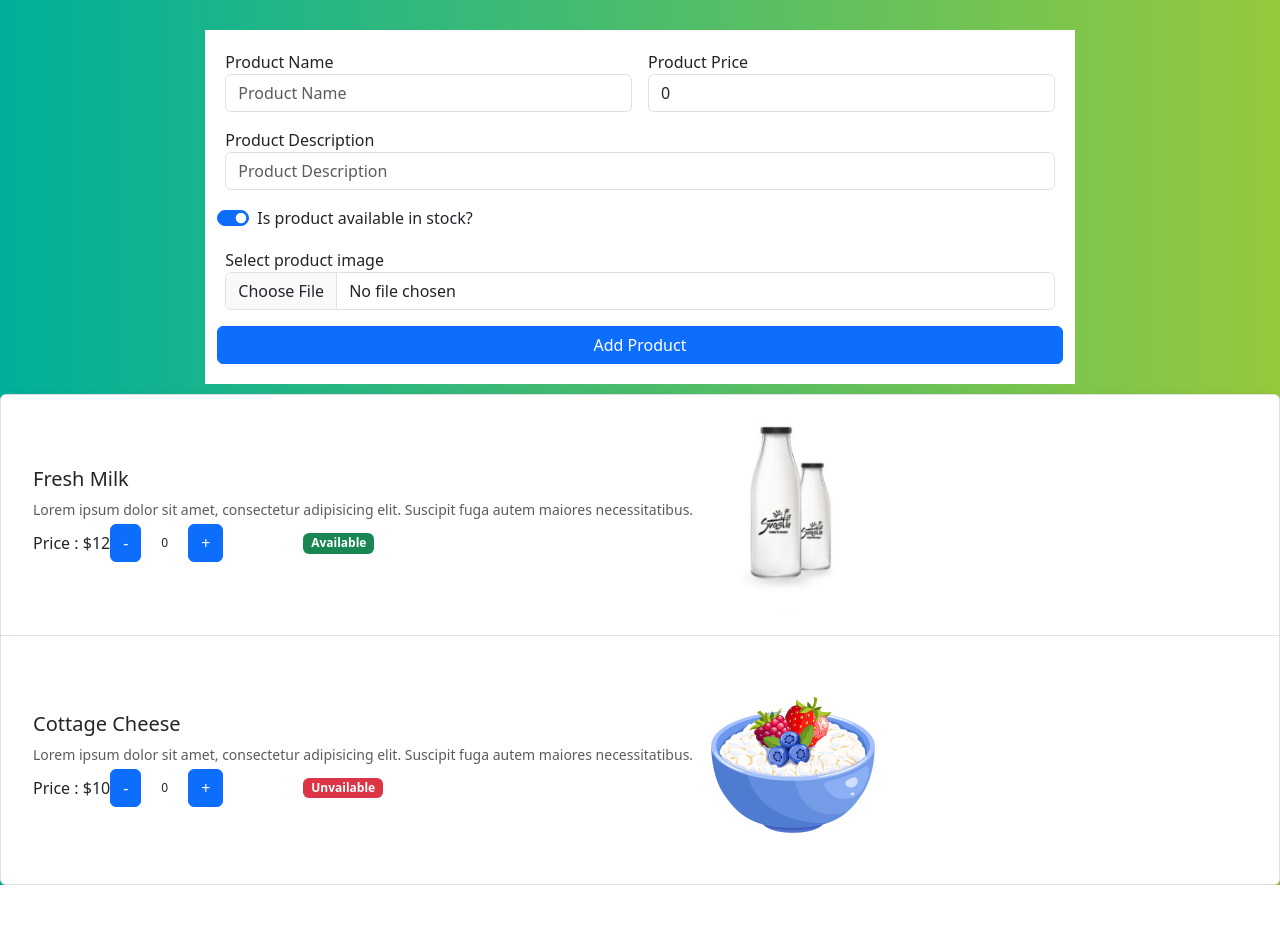
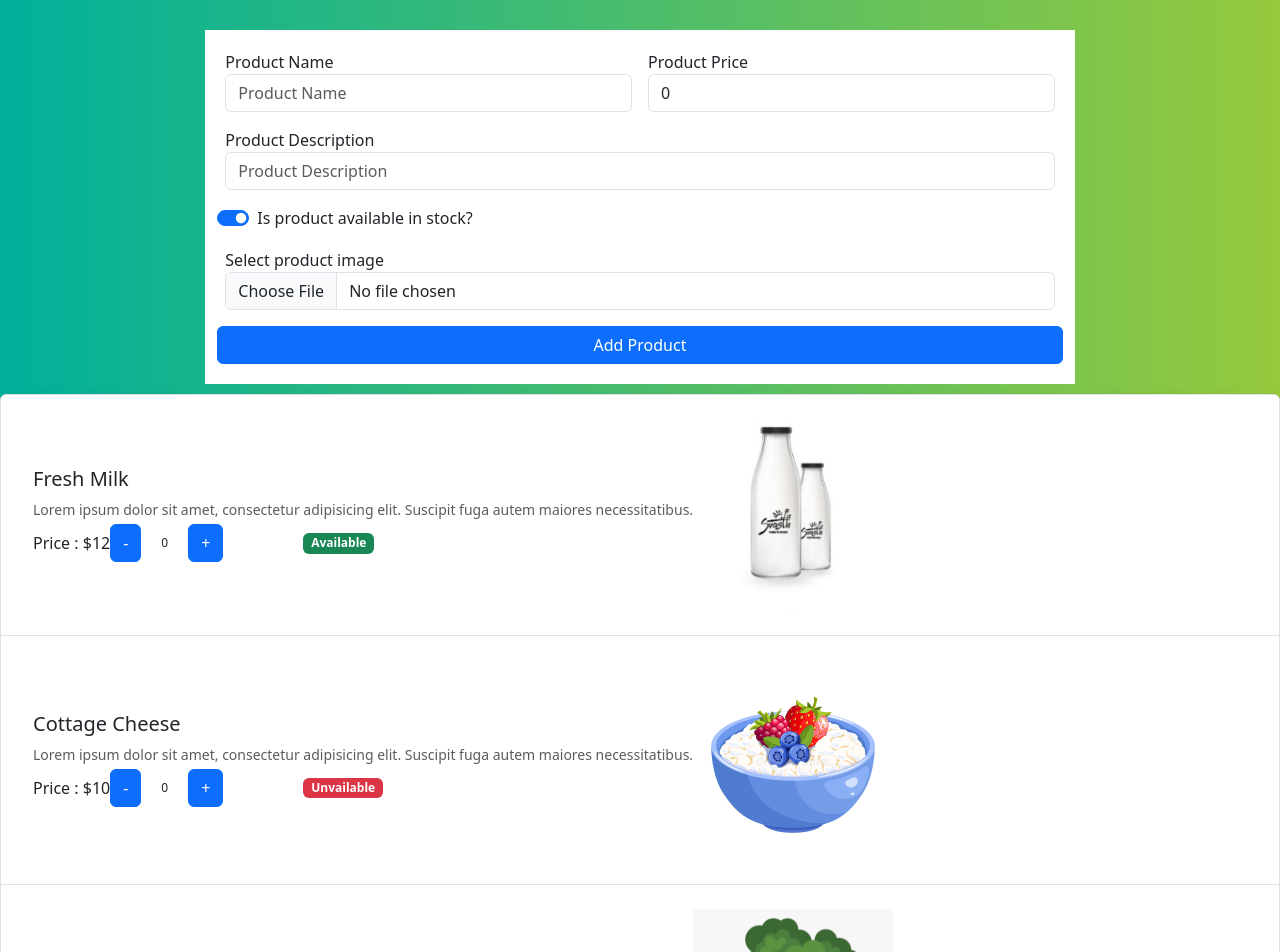
Before and after one commit to diptu/mastering-javascript, a React (Vite) app in the folder react-mastery/: page / in a window 1280 px wide. Shown: the top 952 px of the page. Before the commit the page ends 885 px from the top, so only its background shows below. Built offline with nearby package versions, Linux system fonts and the light colour scheme.

Commit message:
feat(day-06):Stateful List and rendering List

```diff
--- a/react-mastery/src/App.jsx
+++ b/react-mastery/src/App.jsx
@@ -3,18 +3,69 @@ import ProductList from './components/product/ProductList'
 import './App.css'
 import CreateProduct from './components/createProduct/CreateProduct'
 
+import Products from "./components/product/Products"
+import milkImg from './images/fresh-milk.png'
+import cheeseImg from './images/cottage-cheese.png';
+import brocoliImg from './images/brocoli.png';
+import orangesImg from './images/oranges.png';
+import oliveoilImg from './images/olive-oil.png';
+
+let products = [
+  {
+    pID: 1,
+    pName: 'Fresh Milk',
+    desc: 'Lorem ipsum dolor sit amet, consectetur adipisicing elit. Suscipit fuga autem maiores necessitatibus.',
+    isAvailable: true,
+    image: milkImg,
+    price: 12
+  },
+  {
+    pID: 2,
+    pName: 'Cottage Cheese',
+    desc: 'Lorem ipsum dolor sit amet, consectetur adipisicing elit. Suscipit fuga autem maiores necessitatibus.',
+    isAvailable: false,
+    image: cheeseImg,
+    price: 10
+  },
+  {
+    pID: 3,
+    pName: 'Brocoli',
+    desc: 'Lorem ipsum dolor sit amet, consectetur adipisicing elit. Suscipit fuga autem maiores necessitatibus.',
+    isAvailable: true,
+    image: brocoliImg,
+    price: 15
+  },
+  {
+    pID: 4,
+    pName: 'oranges',
+    desc: 'Lorem ipsum dolor sit amet, consectetur adipisicing elit. Suscipit fuga autem maiores necessitatibus.',
+    isAvailable: true,
+    image: orangesImg,
+    price: 20
+  },
+  {
+    pID: 5,
+    pName: 'Olive oil',
+    desc: 'Lorem ipsum dolor sit amet, consectetur adipisicing elit. Suscipit fuga autem maiores necessitatibus.',
+    isAvailable: false,
+    image: oliveoilImg,
+    price: 14
+  }
+]
+
 
 function App() {
-  let [product, updateProduct] = useState('')
+  let [newProductList, updateNewProductList] = useState(products)
+
   const createProduct = (product) => {
-    updateProduct(product)
+    updateNewProductList([product, ...newProductList])
   }
 
 
   return (
     <>
       <CreateProduct createProduct={createProduct} />
-      <ProductList newProduct={product} />
+      <ProductList newProductList={newProductList} />
     </>
   )
 }
--- a/react-mastery/src/components/product/ProductList.jsx
+++ b/react-mastery/src/components/product/ProductList.jsx
@@ -1,84 +1,30 @@
-import Products from "./Products"
-import milkImg from '../../images/fresh-milk.png';
-import cheeseImg from '../../images/cottage-cheese.png';
-import brocoliImg from '../../images/brocoli.png';
-import orangesImg from '../../images/oranges.png';
-import oliveoilImg from '../../images/olive-oil.png';
-let products = [
-    {
-        pID: 1,
-        pName: 'Fresh Milk',
-        desc: 'Lorem ipsum dolor sit amet, consectetur adipisicing elit. Suscipit fuga autem maiores necessitatibus.',
-        isAvailable: true,
-        image: milkImg,
-        price: 12
-    },
-    {
-        pID: 2,
-        pName: 'Cottage Cheese',
-        desc: 'Lorem ipsum dolor sit amet, consectetur adipisicing elit. Suscipit fuga autem maiores necessitatibus.',
-        isAvailable: false,
-        image: cheeseImg,
-        price: 10
-    },
-    {
-        pID: 3,
-        pName: 'Brocoli',
-        desc: 'Lorem ipsum dolor sit amet, consectetur adipisicing elit. Suscipit fuga autem maiores necessitatibus.',
-        isAvailable: true,
-        image: brocoliImg,
-        price: 15
-    },
-    {
-        pID: 4,
-        pName: 'oranges',
-        desc: 'Lorem ipsum dolor sit amet, consectetur adipisicing elit. Suscipit fuga autem maiores necessitatibus.',
-        isAvailable: true,
-        image: orangesImg,
-        price: 20
-    },
-    {
-        pID: 5,
-        pName: 'Olive oil',
-        desc: 'Lorem ipsum dolor sit amet, consectetur adipisicing elit. Suscipit fuga autem maiores necessitatibus.',
-        isAvailable: false,
-        image: oliveoilImg,
-        price: 14
-    }
-]
+import React, { useState } from 'react'
+import Products from './Products'
 
 
 const ProductList = (props) => {
-
-    console.log(props.newProduct)
 
     return (
         <div className='row'>
             <div>
                 <ul class="list-group shadow">
-                    <Products
-                        id={products[0].pID}
-                        name={products[0].pName}
-                        description={products[0].desc}
-                        imgUrl={products[0].image}
-                        price={products[0].price}
-                        isAvailable={products[0].isAvailable}
+                    {
+                        props.newProductList.map(product =>
+                            <Products
+                                id={product?.pID}
+                                name={product?.pName}
+                                description={product?.desc}
+                                imgUrl={product?.image}
+                                price={product?.price}
+                                isAvailable={product.isAvailable}
 
-                    >
-                    </Products>
-                    <Products
-                        id={products[1].pID}
-                        name={products[1].pName}
-                        description={products[1].desc}
-                        imgUrl={products[1].image}
-                        price={products[1].price}
-                        isAvailable={products[1].isAvailable}
+                            ></Products>
 
-                    ></Products>
+                        )};
+
                 </ul>
             </div>
         </div>
-
 
     )
 }
```
